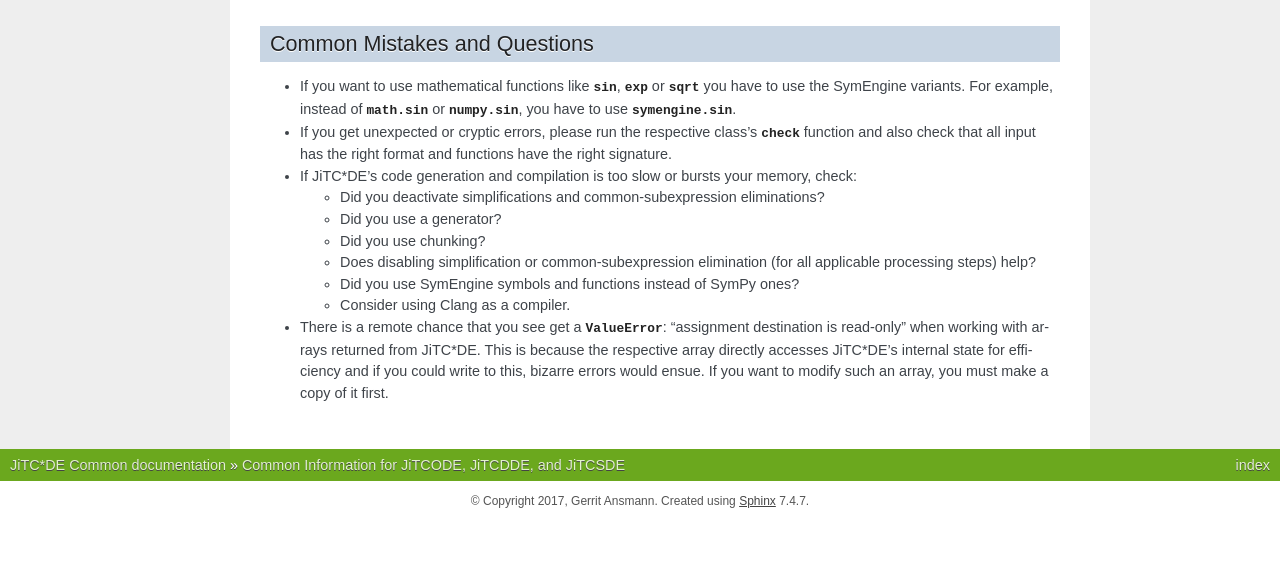
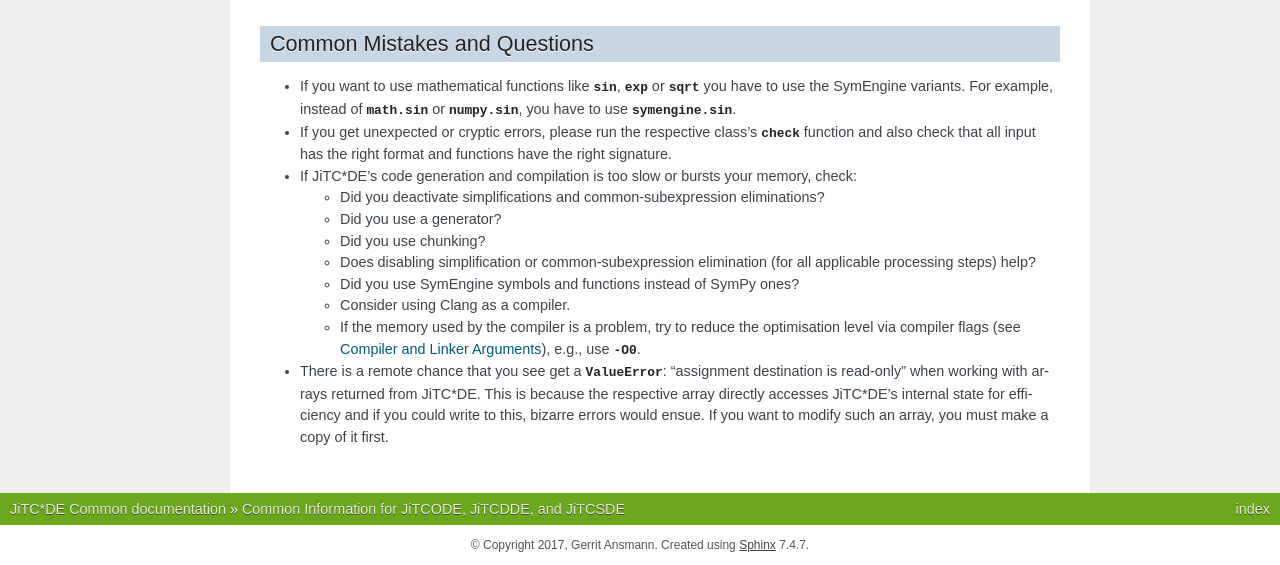
Before and after one commit to neurophysik/jitcxde_common, a Sphinx documentation site: the page built from docs/index.rst, in a window 1280 px wide and 900 px high, scrolled down 4479 px, cut to the strip 335-900 px from the top of the window. Built offline with Sphinx 7.4.7, drawn with Linux system fonts in a browser that asks for light colours; the version number could not be read and is left out; before the commit the page ends 5335 px from its top, so only the background shows below that.

Commit message:
Hint about turning off compiler optimisation.

```diff
--- a/docs/index.rst
+++ b/docs/index.rst
@@ -260,6 +263,7 @@ Common Mistakes and Questions
 	* Does disabling simplification or common-subexpression elimination (for all applicable processing steps) help?
 	* Did you use SymEngine symbols and functions instead of SymPy ones?
 	* Consider using Clang as a compiler.
+	* If the memory used by the compiler is a problem, try to reduce the optimisation level via compiler flags (see `compile_args`), e.g., use `-O0`.
 
 *	There is a remote chance that you see get a `ValueError`: “assignment destination is read-only” when working with arrays returned from JiTC*DE.
 	This is because the respective array directly accesses JiTC*DE’s internal state for efficiency and if you could write to this, bizarre errors would ensue.
```
Also changed, not shown: other parts of docs/index.rst (+3 -0 lines).
